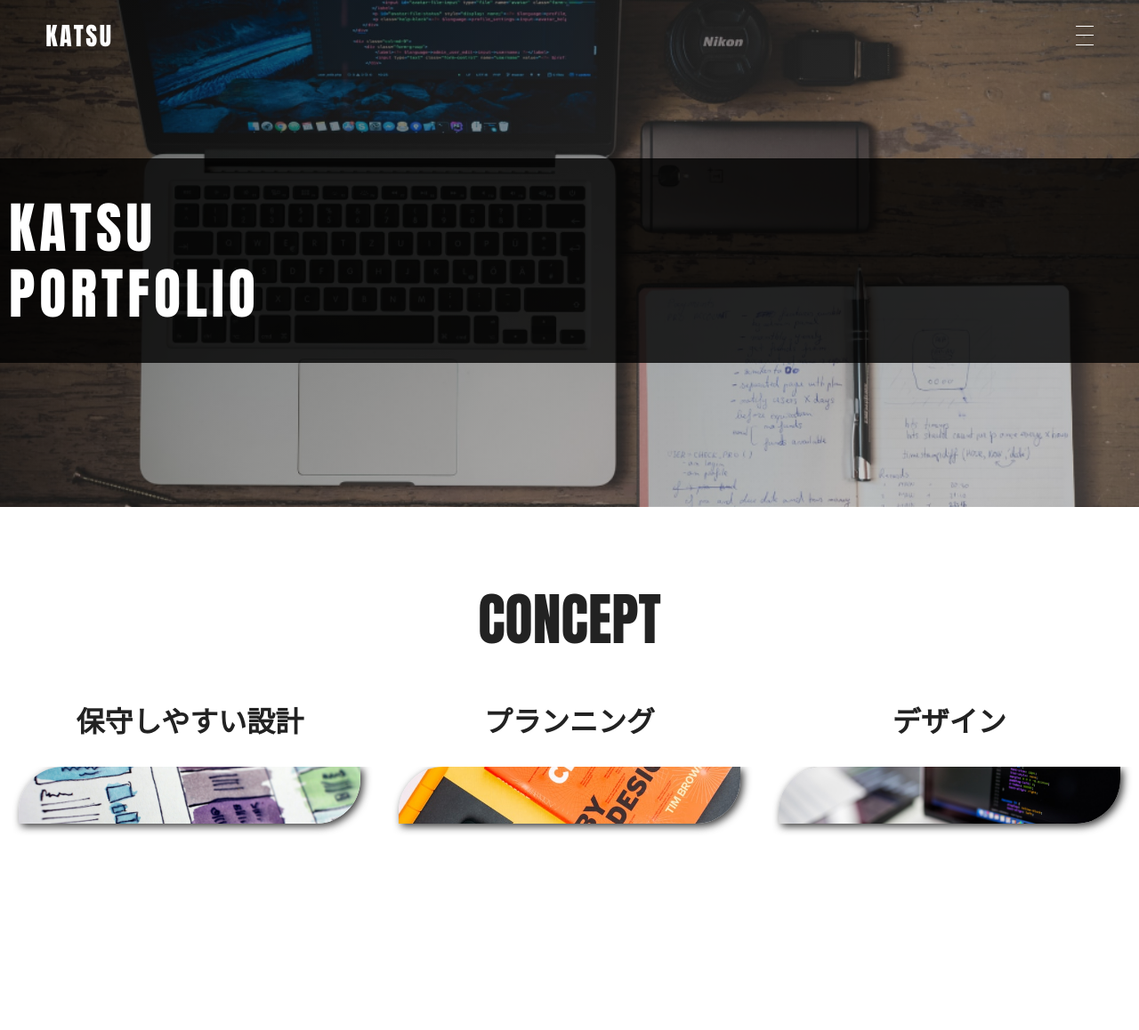
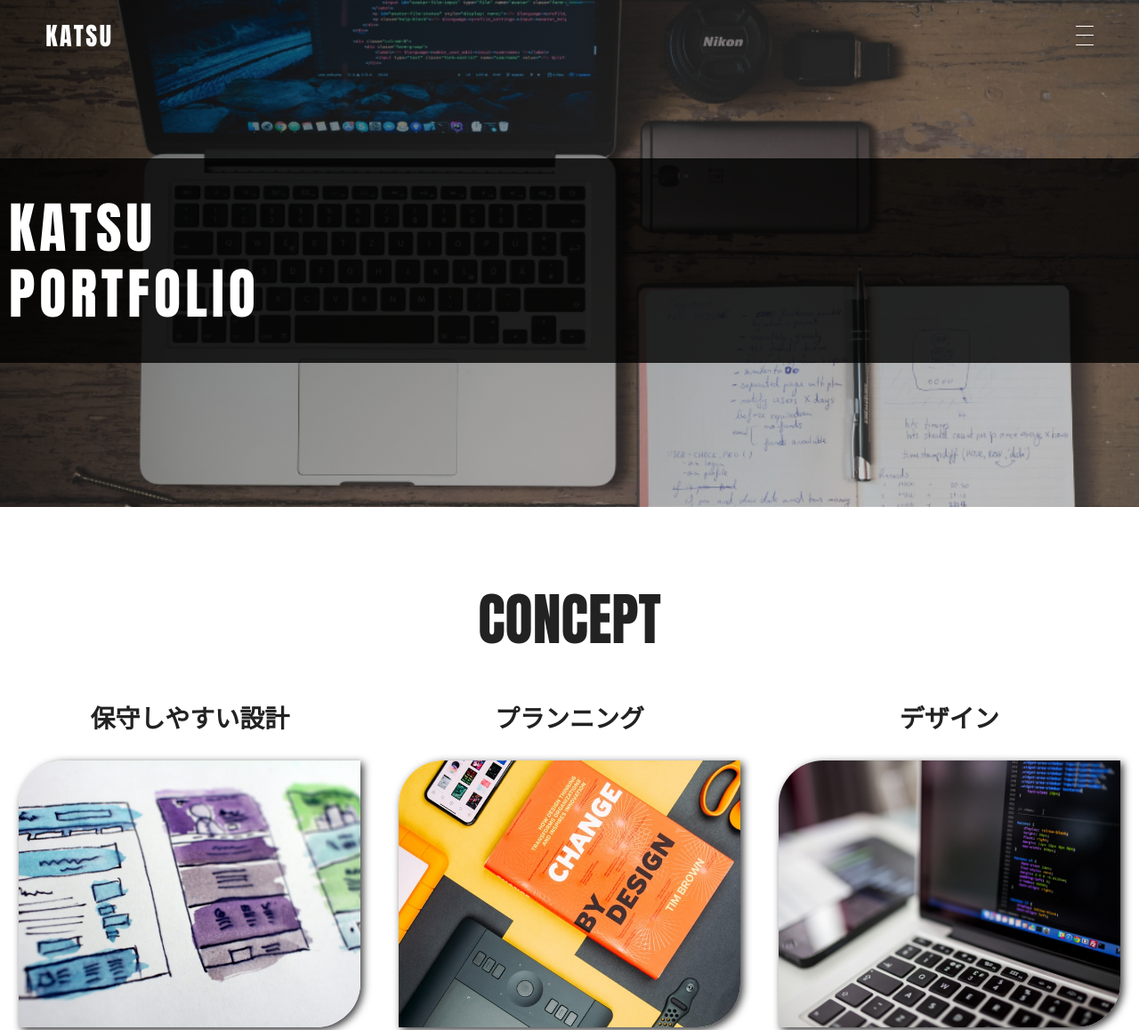
Before and after one commit to KATSU123-nin/portfoliio, a plain HTML site: page index.html in a window 1280 px wide. Shown: the top 1158 px of the page at 89% size. Drawn offline with Linux system fonts and the light colour scheme.

Commit message:
concept / version iPad Pro  resposive styling OK

```diff
--- a/scss/object/component/_itemUnit.scss
+++ b/scss/object/component/_itemUnit.scss
@@ -6,9 +6,6 @@
       margin-bottom: 1rem;
   }
 
-  @include mq(md){
-
-  }
 
   &_item {
     @include flex();
@@ -29,9 +26,7 @@
     }
 
     @include mq(lg){
-      position: relative;
-      padding-top: 65%;
-      overflow: hidden;
+     height: 300px;
     }
   }
 
@@ -46,14 +41,6 @@
       box-shadow: 3px 3px 10px rgba(0, 0, 0, 0.8);
     }
 
-    @include mq(lg){
-      height: 4rem;
-      position: absolute;
-      top: 0;
-      left: 50%;
-      transform: translateX(-50%);
-
-    }
   }
 
   &_body {
@@ -83,7 +70,7 @@
     }
 
     @include mq(lg){
-      font-size: 2rem;
+      font-size: 1.75rem;
     }
   }
 
@@ -103,7 +90,9 @@
     }
 
     @include mq(lg){
-      font-size: 0.18rem;
+      font-size: 1.25rem;
+      width: 85%;
+      margin-left: 30px;
     }
   }
 }
```
Also changed, not shown: scss/style.css, 1 other file.
